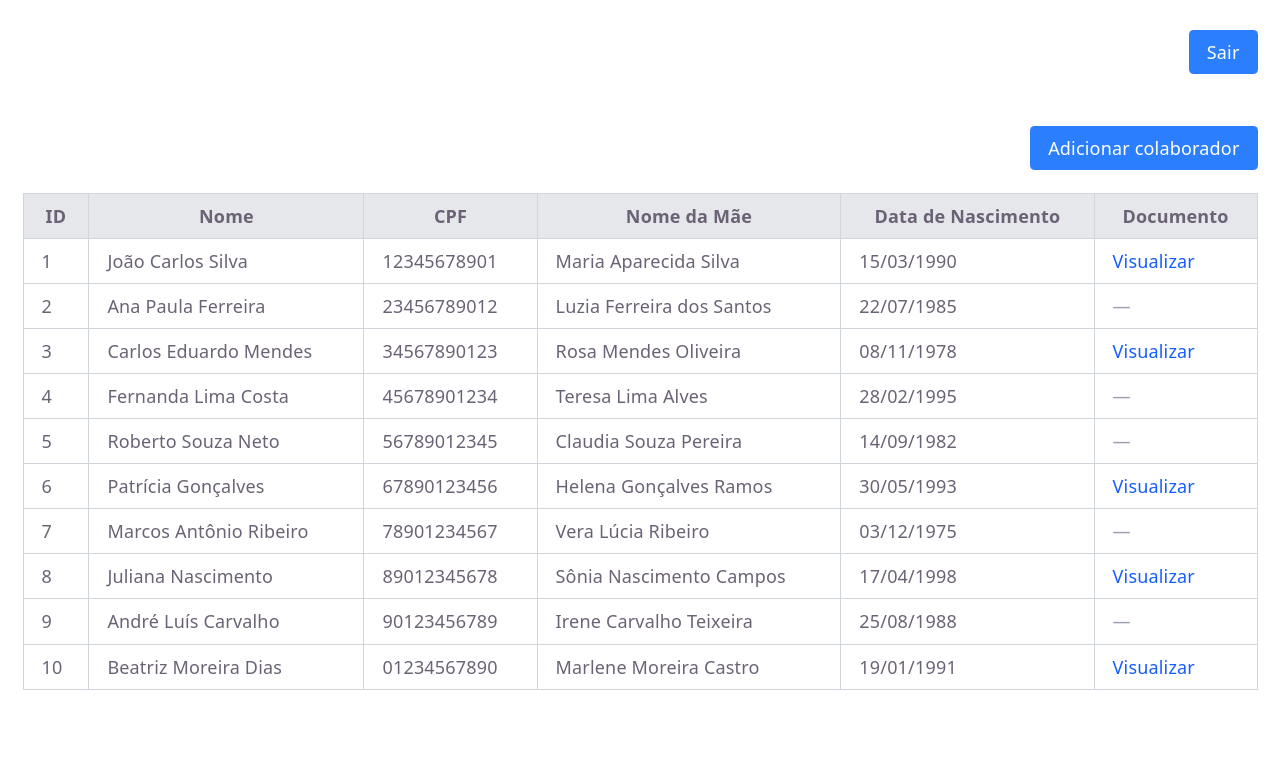
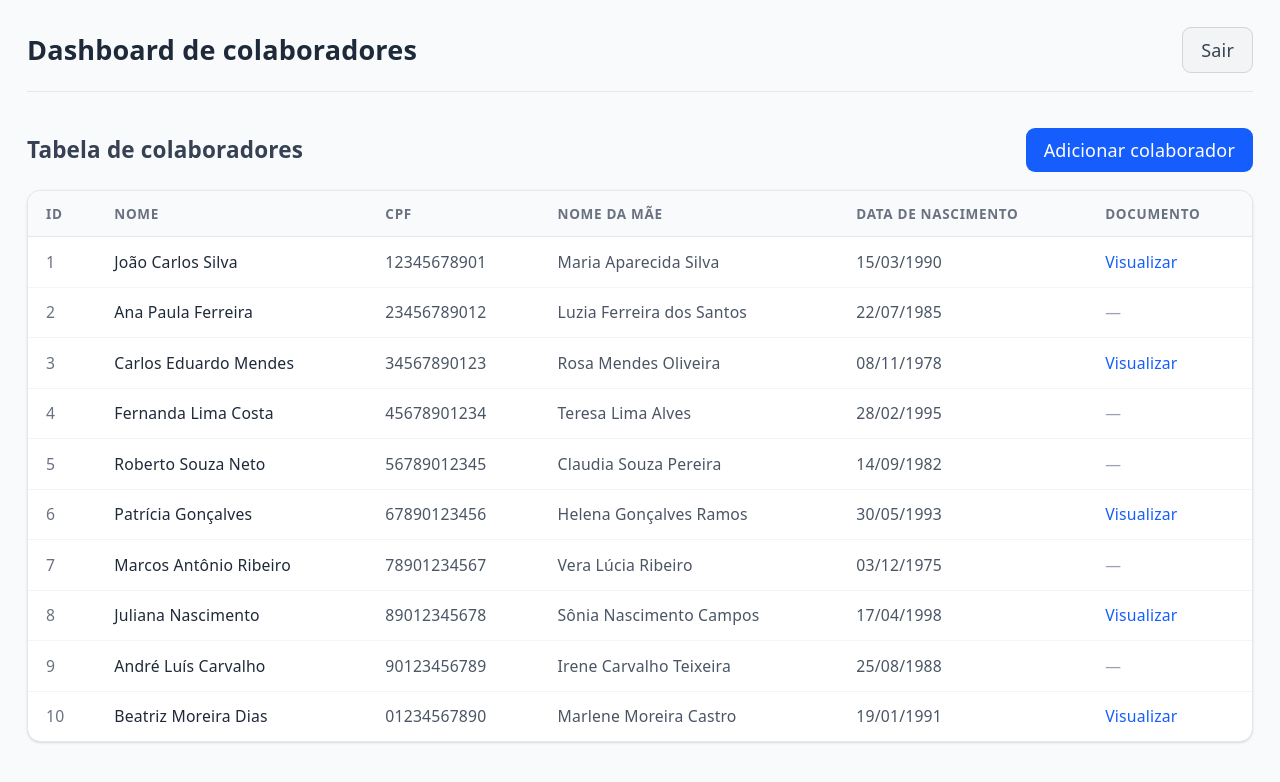
Before and after one commit to FernandoBersellini/sindifacil-prototipo, a React (Vite) app: page /dashboard in a window 1280 px wide. Shown: the top 782 px of the page. Built offline with nearby package versions, Linux system fonts and the light colour scheme.

Commit message:
style: refactor UI components and global theme for a modernized light mode aesthetic

```diff
--- a/src/Dashboard.tsx
+++ b/src/Dashboard.tsx
@@ -22,18 +22,18 @@ export default function Dashboard() {
     }
 
     return (
-        <div className="flex flex-col h-screen p-5">
-            <div className="flex justify-between mb-5">
-                <h1 className="text-2xl font-bold text-white mb-5">Dashboard de colaboradores</h1>
-                <button onClick={handleLogout} className="flex justify-end bg-blue-500 cursor-pointer hover:bg-blue-600 text-white px-4 py-2 rounded self-center">
+        <div className="flex flex-col min-h-screen bg-gray-50 p-6">
+            <div className="flex justify-between items-center mb-6 pb-4 border-b border-gray-200">
+                <h1 className="text-2xl font-bold text-gray-800">Dashboard de colaboradores</h1>
+                <button onClick={handleLogout} className="bg-gray-100 cursor-pointer hover:bg-gray-200 text-gray-700 border border-gray-300 px-4 py-2 rounded-lg font-medium transition-colors">
                     Sair
                 </button>
             </div>
-            <div className="flex justify-between mt-5">
-                <h1 className="text-xl font-bold text-white">Tabela de colaboradores</h1>
+            <div className="flex justify-between items-center mt-2 mb-4">
+                <h2 className="text-xl font-semibold text-gray-700">Tabela de colaboradores</h2>
                 <button
                     onClick={() => setIsModalOpen(true)}
-                    className="bg-blue-500 cursor-pointer hover:bg-blue-600 text-white px-4 py-2 rounded self-center"
+                    className="bg-blue-600 cursor-pointer hover:bg-blue-700 text-white px-4 py-2 rounded-lg font-medium transition-colors"
                 >
                     Adicionar colaborador
                 </button>
--- a/src/components/LoginForm.tsx
+++ b/src/components/LoginForm.tsx
@@ -19,26 +19,26 @@ export default function LoginForm() {
   return (
     <div className="flex h-screen">
       <form
-        className="m-auto w-1/4 border rounded-lg flex flex-col gap-5 p-5 bg-[#001e45]"
+        className="m-auto w-full max-w-sm border border-gray-200 rounded-2xl flex flex-col gap-5 p-8 bg-white shadow-md"
         onSubmit={onSubmit}
       >
-        <h1 className="text-center text-2xl font-bold text-white">Entrar no Sistema</h1>
+        <h1 className="text-center text-2xl font-bold text-gray-800">Entrar no Sistema</h1>
         <input
-          className="p-2 border rounded-lg"
+          className="p-2.5 border border-gray-300 rounded-lg text-gray-800 focus:outline-none focus:ring-2 focus:ring-blue-500 focus:border-transparent transition-all"
           type="email"
           placeholder="Email"
           value={email}
           onChange={(e) => setEmail(e.target.value)}
         />
         <input
-          className="p-2 border rounded-lg"
+          className="p-2.5 border border-gray-300 rounded-lg text-gray-800 focus:outline-none focus:ring-2 focus:ring-blue-500 focus:border-transparent transition-all"
           type="password"
           placeholder="Senha"
           value={password}
           onChange={(e) => setPassword(e.target.value)}
         />
         <button
-          className="p-2 border rounded-lg cursor-pointer hover:bg-[#00193a] hover:text-white transition-colors"
+          className="p-2.5 bg-blue-600 text-white rounded-lg cursor-pointer hover:bg-blue-700 font-semibold transition-colors"
           type="submit"
         >
           Entrar
--- a/src/components/WorkersTable.tsx
+++ b/src/components/WorkersTable.tsx
@@ -7,29 +7,29 @@ interface WorkersTableProps {
 
 export default function WorkersTable({ workers }: WorkersTableProps) {
     return (
-        <div className="overflow-x-auto">
-            <table className="w-full border-collapse border border-gray-300 mt-5">
-                <thead className="bg-gray-200">
-                    <tr>
-                        <th className="border border-gray-300 px-4 py-2">ID</th>
-                        <th className="border border-gray-300 px-4 py-2">Nome</th>
-                        <th className="border border-gray-300 px-4 py-2">CPF</th>
-                        <th className="border border-gray-300 px-4 py-2">Nome da Mãe</th>
-                        <th className="border border-gray-300 px-4 py-2">Data de Nascimento</th>
-                        <th className="border border-gray-300 px-4 py-2">Documento</th>
+        <div className="overflow-x-auto rounded-xl border border-gray-200 shadow-sm bg-white">
+            <table className="w-full border-collapse">
+                <thead>
+                    <tr className="bg-gray-50 border-b border-gray-200">
+                        <th className="px-4 py-3 text-left text-xs font-semibold text-gray-500 uppercase tracking-wider">ID</th>
+                        <th className="px-4 py-3 text-left text-xs font-semibold text-gray-500 uppercase tracking-wider">Nome</th>
+                        <th className="px-4 py-3 text-left text-xs font-semibold text-gray-500 uppercase tracking-wider">CPF</th>
+                        <th className="px-4 py-3 text-left text-xs font-semibold text-gray-500 uppercase tracking-wider">Nome da Mãe</th>
+                        <th className="px-4 py-3 text-left text-xs font-semibold text-gray-500 uppercase tracking-wider">Data de Nascimento</th>
+                        <th className="px-4 py-3 text-left text-xs font-semibold text-gray-500 uppercase tracking-wider">Documento</th>
                     </tr>
                 </thead>
-                <tbody>
+                <tbody className="divide-y divide-gray-100">
                     {workers.map((worker: Worker) => (
-                        <tr key={worker.id}>
-                            <td className="border border-gray-300 px-4 py-2">{worker.id}</td>
-                            <td className="border border-gray-300 px-4 py-2">{worker.nome}</td>
-                            <td className="border border-gray-300 px-4 py-2">{worker.cpf}</td>
-                            <td className="border border-gray-300 px-4 py-2">{worker.nomeMae}</td>
-                            <td className="border border-gray-300 px-4 py-2">{format(new Date(worker.dataNascimento), 'dd/MM/yyyy')}</td>
-                            <td className="border border-gray-300 px-4 py-2">
+                        <tr key={worker.id} className="hover:bg-gray-50 transition-colors">
+                            <td className="px-4 py-3 text-sm text-gray-500">{worker.id}</td>
+                            <td className="px-4 py-3 text-sm font-medium text-gray-800">{worker.nome}</td>
+                            <td className="px-4 py-3 text-sm text-gray-600">{worker.cpf}</td>
+                            <td className="px-4 py-3 text-sm text-gray-600">{worker.nomeMae}</td>
+                            <td className="px-4 py-3 text-sm text-gray-600">{format(new Date(worker.dataNascimento), 'dd/MM/yyyy')}</td>
+                            <td className="px-4 py-3 text-sm">
                                 {worker.documento
-                                    ? <a className="text-blue-600 hover:underline" target="_blank" rel="noopener noreferrer" href={worker.documento}>Visualizar</a>
+                                    ? <a className="text-blue-600 hover:text-blue-800 hover:underline font-medium" target="_blank" rel="noopener noreferrer" href={worker.documento}>Visualizar</a>
                                     : <span className="text-gray-400">—</span>}
                             </td>
                         </tr>
--- a/src/index.css
+++ b/src/index.css
@@ -1,17 +1,17 @@
 @import "tailwindcss";
 
 :root {
-  --text: #6b6375;
-  --text-h: #08060d;
-  --bg: #fff;
-  --border: #e5e4e7;
-  --code-bg: #f4f3ec;
-  --accent: #aa3bff;
-  --accent-bg: rgba(170, 59, 255, 0.1);
-  --accent-border: rgba(170, 59, 255, 0.5);
-  --social-bg: rgba(244, 243, 236, 0.5);
+  --text: #374151;
+  --text-h: #111827;
+  --bg: #f9fafb;
+  --border: #e5e7eb;
+  --code-bg: #f3f4f6;
+  --accent: #2563eb;
+  --accent-bg: rgba(37, 99, 235, 0.08);
+  --accent-border: rgba(37, 99, 235, 0.4);
+  --social-bg: rgba(243, 244, 246, 0.8);
   --shadow:
-    rgba(0, 0, 0, 0.1) 0 10px 15px -3px, rgba(0, 0, 0, 0.05) 0 4px 6px -2px;
+    rgba(0, 0, 0, 0.07) 0 10px 15px -3px, rgba(0, 0, 0, 0.04) 0 4px 6px -2px;
 
   --sans: system-ui, 'Segoe UI', Roboto, sans-serif;
   --heading: system-ui, 'Segoe UI', Roboto, sans-serif;
@@ -19,7 +19,7 @@
 
   font: 18px/145% var(--sans);
   letter-spacing: 0.18px;
-  color-scheme: light dark;
+  color-scheme: light;
   color: var(--text);
   background: var(--bg);
   font-synthesis: none;
@@ -29,22 +29,6 @@
 
   @media (max-width: 1024px) {
     font-size: 16px;
-  }
-}
-
-@media (prefers-color-scheme: dark) {
-  :root {
-    --text: #9ca3af;
-    --text-h: #f3f4f6;
-    --bg: #16171d;
-    --border: #2e303a;
-    --code-bg: #1f2028;
-    --accent: #c084fc;
-    --accent-bg: rgba(192, 132, 252, 0.15);
-    --accent-border: rgba(192, 132, 252, 0.5);
-    --social-bg: rgba(47, 48, 58, 0.5);
-    --shadow:
-      rgba(0, 0, 0, 0.4) 0 10px 15px -3px, rgba(0, 0, 0, 0.25) 0 4px 6px -2px;
   }
 }
 
```
